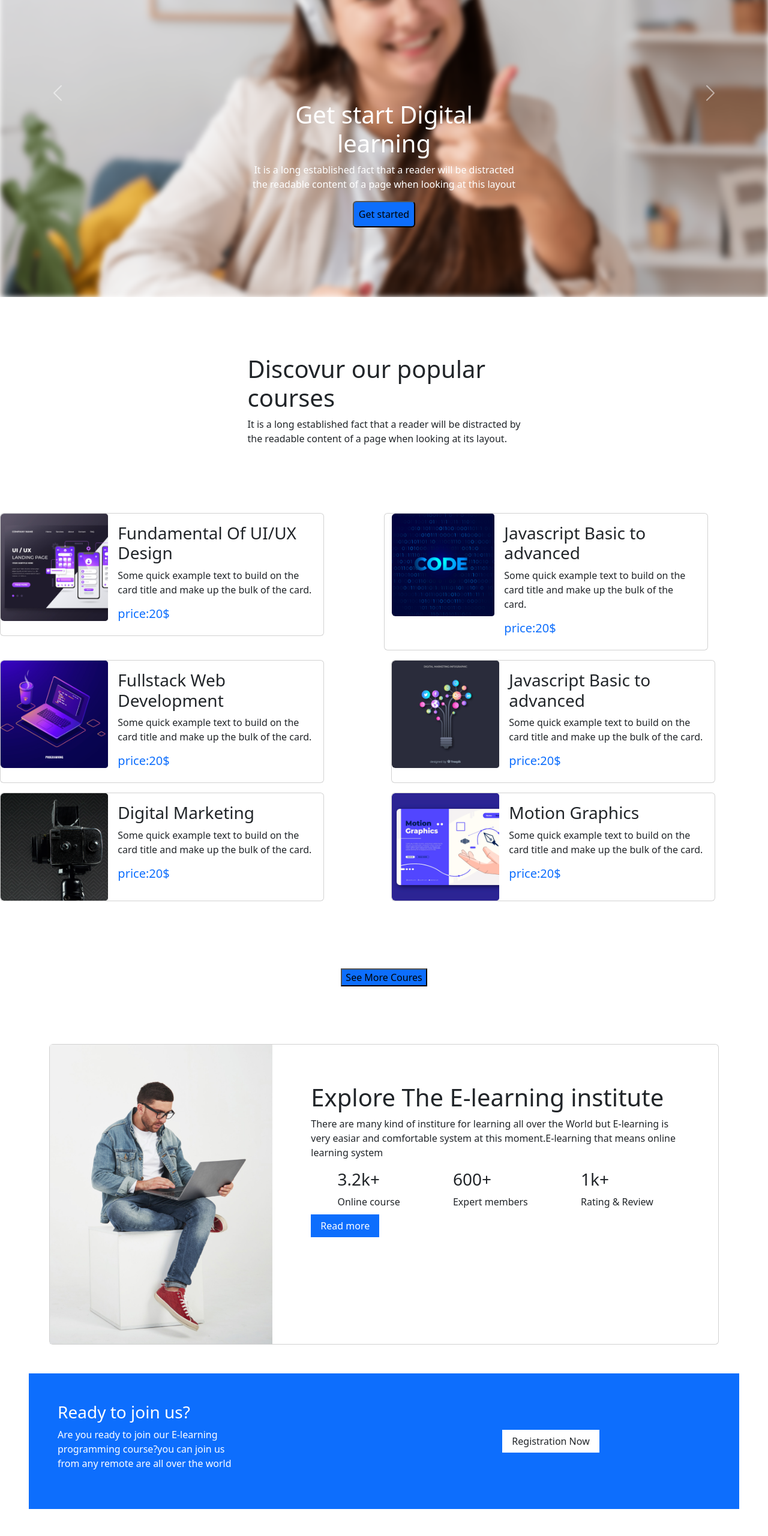
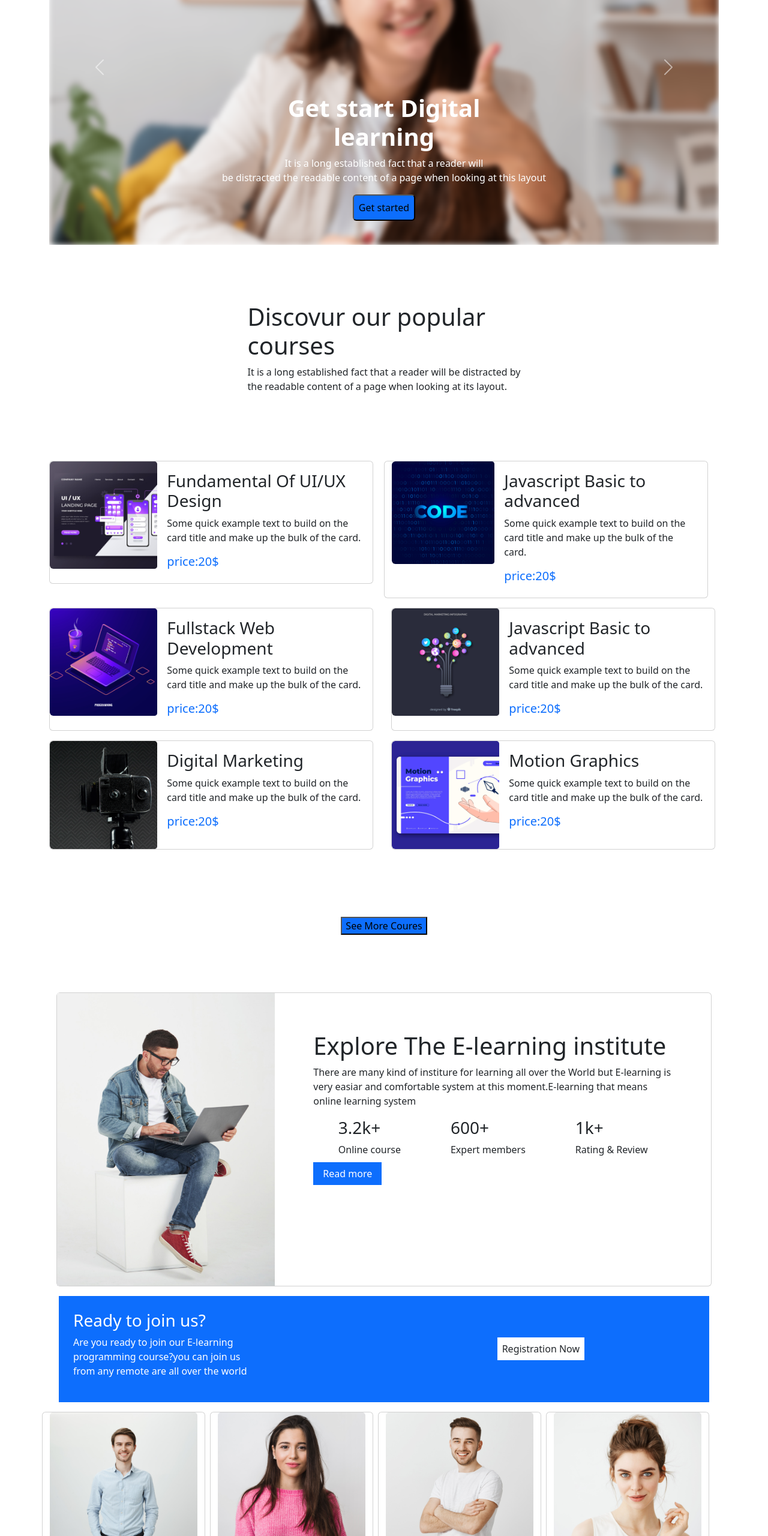
Before and after one commit to BEBACK100/Assignment-03, a plain HTML site: page index.html in a window 1280 px wide. Shown: the part 240-2800 px from the top of the page at 60% size. Drawn offline with nearby package versions, Linux system fonts and the light colour scheme.

Commit message:
last commit

```diff
--- a/index.html
+++ b/index.html
@@ -14,6 +14,7 @@
 </head>
 
 <body>
+    <section class="container">
         <header>
             <!-- ---Navbar start--- -->
             <nav class="navbar navbar-expand-lg ">
@@ -68,11 +69,18 @@
                         <div class="img-eft">
                             <img class="img-fluid" src="cover/cover-1.png" alt="...">
                         </div>
-                    <div class="carousel-caption text-white pb-5 mb-5">
-                        <h1 class="fs-1">Get start Digital <br>learning</h1>
-                        <p>It is a long established fact that a reader will be distracted <br> the readable content of
+                        <div class="carousel-caption text-white ">
+                            <div>
+                                <h1 class="fs-1 fw-bold">Get start Digital <br>learning</h1>
+                            </div>
+                            <p class="fs-6 fw-lighter">It is a long established fact that a reader will<br> be
+                                distracted
+                                the
+                                readable content
+                                of
                                 a
-                            page when looking at this layout</p>
+                                page when looking at this layout
+                            </p>
                             <button class="bg-primary rounded p-2">Get started</button>
                         </div>
                     </div>
@@ -80,7 +88,8 @@
                         <img src="cover/cover-2.jpg" class="d-block w-100 h-50" alt="...">
                         <div class="carousel-caption">
                             <h1 class="fs-1">Get start Digital <br>learning</h1>
-                        <p>It is a long established fact that a reader will be distracted <br> the readable content of a
+                            <p>It is a long established fact that a reader will be distracted <br> the readable content
+                                of a
                                 page when looking at this layout</p>
                             <button class="bg-primary rounded">Get started</button>
                         </div>
@@ -89,7 +98,8 @@
                         <img src="cover/cover-3.jpg" class="d-block w-100" alt="...">
                         <div class="carousel-caption">
                             <h1>Get start Digital <br>learning</h1>
-                        <p>It is a long established fact that a reader will be distracted <br> the readable content of a
+                            <p>It is a long established fact that a reader will be distracted <br> the readable content
+                                of a
                                 page when looking at this layout</p>
                             <button class="bg-primary rounded">Get started</button>
                         </div>
@@ -247,7 +257,8 @@
                         <div class="card-body p-5 m-3">
                             <h1 class="card-title">Explore The E-learning institute</h1>
                             <p class="card-text">There are many kind of institure for learning all over the World but
-                            E-learning is very easiar and comfortable system at this moment.E-learning that means online
+                                E-learning is very easiar and comfortable system at this moment.E-learning that means
+                                online
                                 learning system</p>
                             <div class="d-flex justify-content-around">
                                 <div>
@@ -271,17 +282,18 @@
         </div>
         <!-- ----------explore elearning end-------- -->
 
-    <div class="ready-to-join bg-primary  p-5 m-5">
+        <div class="ready-to-join bg-primary m-3 p-4">
             <div class="row d-flex justify-content-between align-items-center">
                 <div class="text-white col-md-4">
                     <h3>Ready to join us?</h3>
-                <p>Are you ready to join our E-learning<br> programming course?you can join us <br>from any remote are
+                    <p>Are you ready to join our E-learning<br> programming course?you can join us <br>from any remote
+                        are
                         all
                         over the
                         world</p>
                 </div>
                 <div class="col-lg-4 col-md-3 col-sm-12">
-                <a class="bg-white text-dark px-3 py-2 explore" href="Form.html">Registration Now</a>
+                    <a class="bg-white text-dark px-2 py-2 explore" href="Form.html">Registration Now</a>
                 </div>
             </div>
         </div>
@@ -292,7 +304,7 @@
             <div class="conainer">
 
                 <div class="row d-flex">
-                <div class="card me-2" style="width: 18rem;">
+                    <div class="card me-2" style="width: 17rem;">
                         <img src="student/student-1.png" class="card-img-top" alt="...">
                         <div class="card-body">
                             <h4 class="card-title">Awlad Hossain</h4>
@@ -300,7 +312,7 @@
 
                         </div>
                     </div>
-                <div class="card me-2" style="width: 18rem;">
+                    <div class="card me-2" style="width: 17rem;">
                         <img src="student/student-2.png" class="card-img-top" alt="...">
                         <div class="card-body">
                             <h4 class="card-title">Jannatul Islam</h4>
@@ -308,7 +320,7 @@
 
                         </div>
                     </div>
-                <div class="card me-2" style="width: 18rem;">
+                    <div class="card me-2" style="width: 17rem;">
                         <img src="student/student-3.png" class="card-img-top" alt="...">
                         <div class="card-body">
                             <h4 class="card-title">Imran Hossain</h4>
@@ -316,7 +328,7 @@
 
                         </div>
                     </div>
-                <div class="card me-2" style="width: 18rem;">
+                    <div class="card me-2" style="width: 17rem;">
                         <img src="student/student-4.png" class="card-img-top" alt="...">
                         <div class="card-body">
                             <h4 class="card-title">Nishi Akter</h4>
@@ -360,11 +372,13 @@
 
                         <p class="card-text"><small>Successful completion of the Adobe Captivate Specialist certificate
                                 program
-                            shows your colleagues (and potential employers) that you’ve mastered the tools, techniques,
+                                shows your colleagues (and potential employers) that you’ve mastered the tools,
+                                techniques,
                                 and
                                 industry standards for creating professional-grade elearning. In this course, instructor
                                 Pooja
-                            Jaisingh lays out the benefits of this program, as well as what it takes to become an Adobe
+                                Jaisingh lays out the benefits of this program, as well as what it takes to become an
+                                Adobe
                                 Captivate Specialist. Pooja covers the program’s scope and objectives, </small></p>
                     </div>
                     <div class="d-flex">
@@ -392,11 +406,13 @@
 
                         <p class="card-text"><small>Successful completion of the Adobe Captivate Specialist certificate
                                 program
-                            shows your colleagues (and potential employers) that you’ve mastered the tools, techniques,
+                                shows your colleagues (and potential employers) that you’ve mastered the tools,
+                                techniques,
                                 and
                                 industry standards for creating professional-grade elearning. In this course, instructor
                                 Pooja
-                            Jaisingh lays out the benefits of this program, as well as what it takes to become an Adobe
+                                Jaisingh lays out the benefits of this program, as well as what it takes to become an
+                                Adobe
                                 Captivate Specialist. Pooja covers the program’s scope and objectives, </small></p>
                     </div>
                     <div class="d-flex">
@@ -415,7 +431,8 @@
         <div class="d-flex justify-content-center align-items-center py-5 my-5 ">
             <div>
                 <h1>Frequently Asked Questions</h1>
-            <p>You can get some question here<br>and you can give the answer here<br> other wise you can something from
+                <p>You can get some question here<br>and you can give the answer here<br> other wise you can something
+                    from
                     here
                 </p>
             </div>
@@ -435,11 +452,13 @@
                             <strong>Grid:</strong> Grid is two or Multi Dimensional layout in rows and columns.making it
                             easier
                             to
-                        design web pages without having to use floats and positioning. Like tables, grid layout allow us
+                            design web pages without having to use floats and positioning. Like tables, grid layout
+                            allow us
                             to
                             align elements into columns and rows.<br><Strong>Flexbox:</Strong>Flexbox is one Dimensional
                             layout
-                        in row or column. It focuses on content flow.It is helpful in allocating and aligning the space
+                            in row or column. It focuses on content flow.It is helpful in allocating and aligning the
+                            space
                             among items in a container (made of grids). It works with all kinds of display devices and
                             screen
                             sizes.
@@ -459,9 +478,11 @@
                             <strong>Bootstrap:</strong>Bootstrap comes with a set of pre-styled responsive, mobile-first
                             components that possess a definite UI kit.Sites created using Bootstrap follow the generic
                             pattern
-                        that makes them look identical.<br><strong>Tailwind:</strong>Tailwind offers predesigned widgets
+                            that makes them look identical.<br><strong>Tailwind:</strong>Tailwind offers predesigned
+                            widgets
                             to
-                        build a site from scratch with fast UI development.Tailwind CSS uses a set of utility classes to
+                            build a site from scratch with fast UI development.Tailwind CSS uses a set of utility
+                            classes to
                             create a neat UI with more flexibility and uniqueness.
                         </div>
                     </div>
@@ -476,7 +497,8 @@
                     <div id="collapseThree" class="accordion-collapse collapse" aria-labelledby="headingThree"
                         data-bs-parent="#accordionExample">
                         <div class="accordion-body">
-                        <strong>CSS Box-Model:</strong> In CSS, the term "box model" is used when talking about design
+                            <strong>CSS Box-Model:</strong> In CSS, the term "box model" is used when talking about
+                            design
                             and
                             layout.
 
@@ -495,7 +517,8 @@
                     <div id="collapsefour" class="accordion-collapse collapse" aria-labelledby="headingThree"
                         data-bs-parent="#accordionExample">
                         <div class="accordion-body">
-                        <strong>Semantic-tag:</strong> The HTML semantics refers to the tags that provide meaning to an
+                            <strong>Semantic-tag:</strong> The HTML semantics refers to the tags that provide meaning to
+                            an
                             HTML
                             page rather than just presentation. It makes HTML more comprehensible by better defining the
                             different sections and layout of web pages.
@@ -510,10 +533,10 @@
         <script src="https://cdn.jsdelivr.net/npm/bootstrap@5.2.0/dist/js/bootstrap.bundle.min.js"
             integrity="sha384-A3rJD856KowSb7dwlZdYEkO39Gagi7vIsF0jrRAoQmDKKtQBHUuLZ9AsSv4jD4Xa"
             crossorigin="anonymous"></script>
-    <div class="d-flex justify-content-center p-5 m-5">
-        <h1>Trusted by over 800+ companies</h1>
-    </div>
+
+
         <div class="companies">
+            <h1 class="d-flex justify-content-center p-3 m-3">Trusted by over 800+ companies</h1>
             <div class="d-flex justify-content-center">
                 <div class="p-2">
                     <img src="company/company-1.png" alt="">
@@ -526,6 +549,8 @@
             </div>
 
         </div>
+    </section>
+
 </body>
 <!-- -----------footer -->
 <div class="footer pt-5 mt-5">
--- a/style.css
+++ b/style.css
@@ -1,6 +1,8 @@
 .img-eft {
     filter: blur(4px);
+
 }
+
 
 .explore {
     text-decoration: none;
@@ -16,6 +18,15 @@
 }
 
 @media screen and (max-width: 600px) {
-    div.companies {
+    .companies {
         display: none;
     }
+}
+
+@media only screen and (max-width: 600px) {
+    div.carousel-caption {
+        font-size: 30px;
+        padding-top: 10px;
+        margin-top: 10px;
+    }
+}
```
Lines whose indentation alone changed are shown as unchanged.
